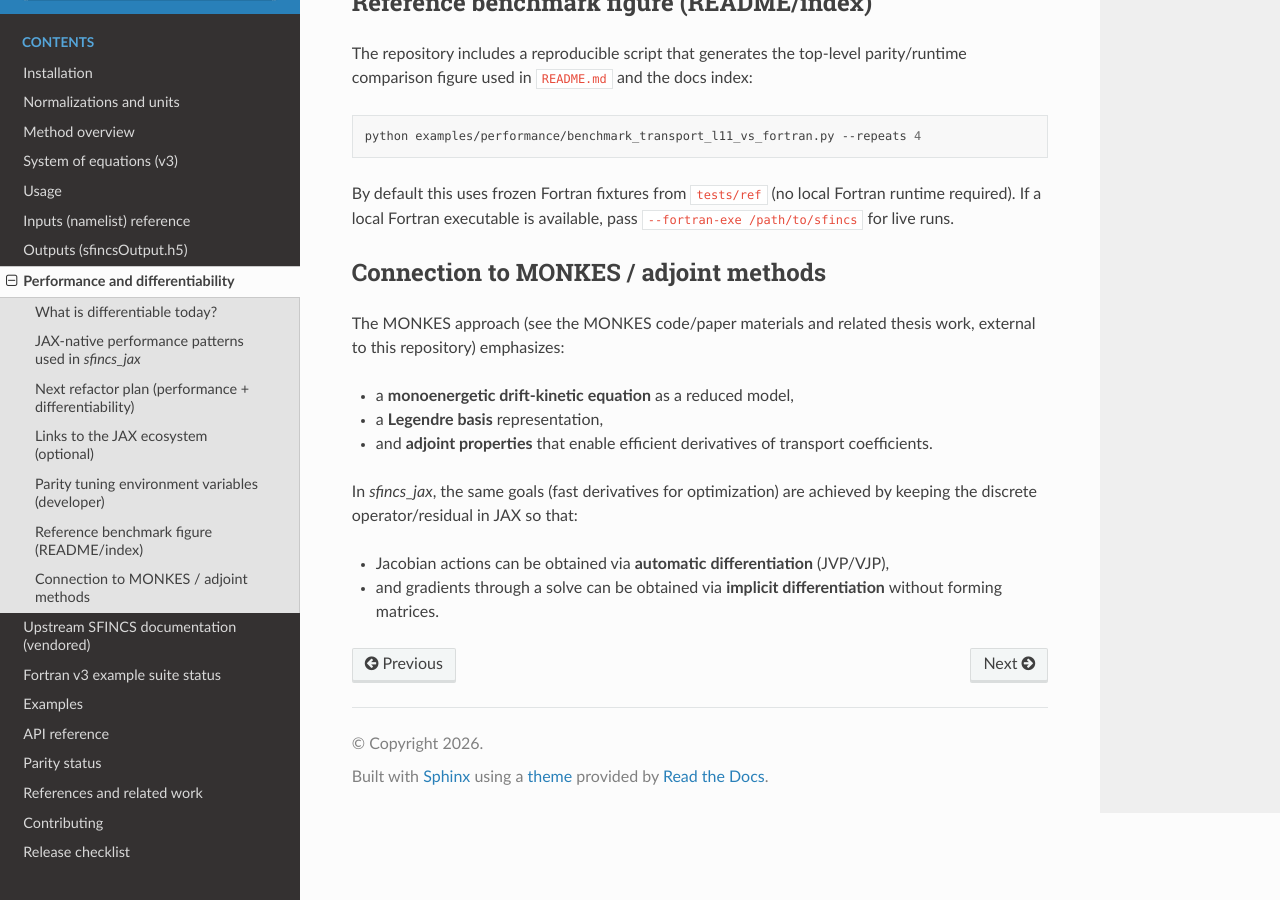
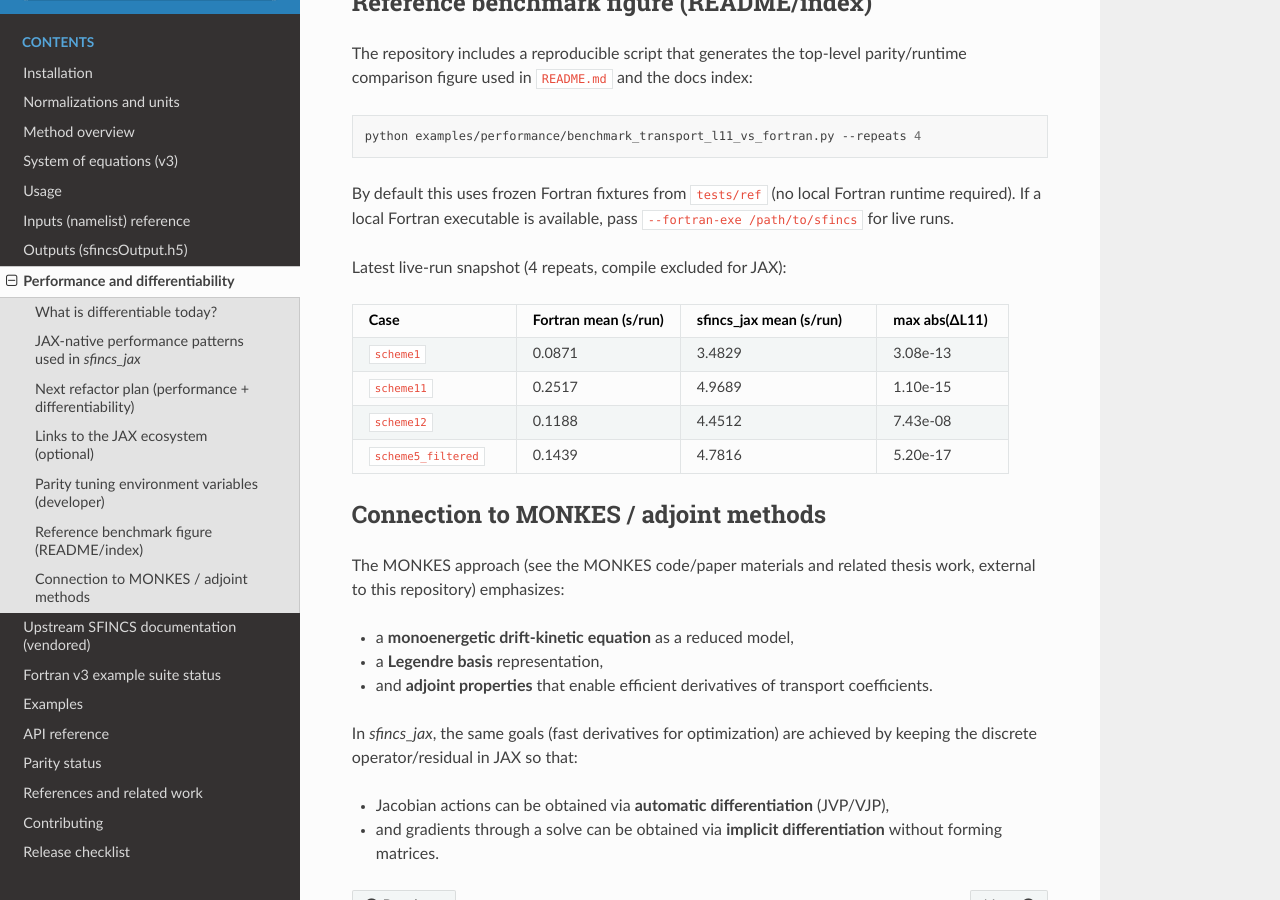
Before and after one commit to uwplasma/sfincs_jax, a Sphinx documentation site: the page built from docs/performance.rst, in a window 1280 px wide and 900 px high, scrolled down 3785 px. Built offline with Sphinx 7.4.7 and the Read the Docs theme 3.1.0, drawn with Linux system fonts in a browser that asks for light colours.

```diff
--- a/docs/performance.rst
+++ b/docs/performance.rst
@@ -174,6 +174,33 @@ comparison figure used in ``README.md`` and the docs index:
 By default this uses frozen Fortran fixtures from ``tests/ref`` (no local Fortran runtime required).
 If a local Fortran executable is available, pass ``--fortran-exe /path/to/sfincs`` for live runs.
 
+Latest live-run snapshot (4 repeats, compile excluded for JAX):
+
+.. list-table::
+   :header-rows: 1
+   :widths: 20 20 24 16
+
+   * - Case
+     - Fortran mean (s/run)
+     - sfincs_jax mean (s/run)
+     - max abs(ΔL11)
+   * - ``scheme1``
+     - 0.0871
+     - 3.4829
+     - 3.08e-13
+   * - ``scheme11``
+     - 0.2517
+     - 4.9689
+     - 1.10e-15
+   * - ``scheme12``
+     - 0.1188
+     - 4.4512
+     - 7.43e-08
+   * - ``scheme5_filtered``
+     - 0.1439
+     - 4.7816
+     - 5.20e-17
+
 
 Connection to MONKES / adjoint methods
 --------------------------------------
```
Also changed, not shown: README.md (+17 -0 lines), docs/_static/figures/sfincs_vs_sfincs_jax_l11_runtime_2x2.png, 3 other files.
